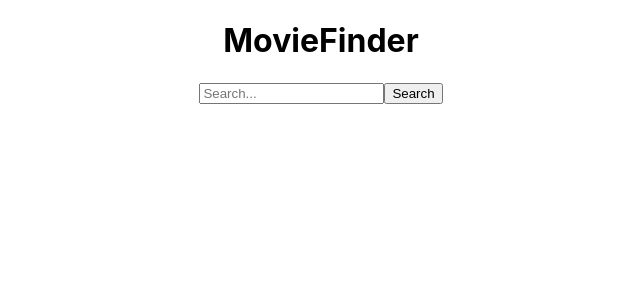
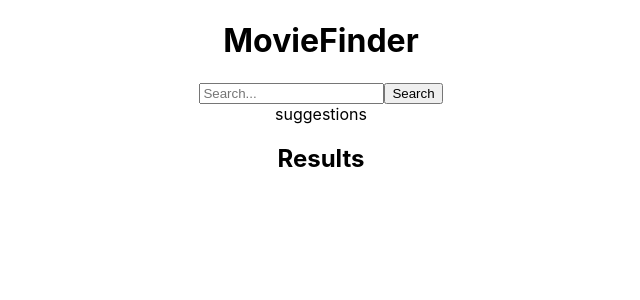
Before and after one commit to marcusasker/moviefinder, a React (Create React App) app in the folder moviefinder/: page / in a window 1280 px wide. Shown: the top 300 px of the page, without its empty margins (319-959 px from the left). Built offline with nearby package versions, Linux system fonts and the light colour scheme.

Commit message:
feat: added searchlogic to SearchField component

```diff
--- a/moviefinder/src/App.js
+++ b/moviefinder/src/App.js
@@ -1,12 +1,16 @@
+import { useState } from 'react';
 import './App.css';
-import { Searchbar } from './components/Searchbar/Searchbar';
+import { SearchField } from './components/SearchField/SearchField';
 import { Navbar } from './components/navbar/Navbar';
+import { Results } from './components/Results/Results';
 
 function App() {
+  const [movies, setMovies] = useState([]);
   return (
     <div className="App">
       <Navbar />
-      <Searchbar />
+      <SearchField setMovies={setMovies} />
+      <Results movies={movies} />
     </div>
   );
 }
--- /dev/null
+++ b/moviefinder/src/actionCreator/fetchMovies.js
@@ -0,0 +1,21 @@
+import axios from "axios";
+
+export const fetchMovies = async (query, autocomplete = false) => {
+  const url = autocomplete
+  ? 'https://api.movies.dcts.se/rpc/movies_autocomplete?q='
+  : 'https://api.movies.dcts.se/rpc/movies_search?q=';
+  if (!query) {
+    return {
+      error: "No query provided"
+    }
+  } else {
+    try {
+      const response = await axios.get(`${url}${query}`);
+      return response.data;
+    } catch (error) {
+      return {
+        error: error.message
+      }
+    }
+  }
+};
--- /dev/null
+++ b/moviefinder/src/components/Results/Results.js
@@ -0,0 +1,16 @@
+import React from 'react'
+
+export const Results = ({ movies = [] }) => {
+  return (
+    <div>
+      <h2>Results</h2>
+      <ul>
+        {movies?.map((movie, index) => {
+          const { title } = movie;
+          return(
+            <li key={index}>{title}</li>
+          )})}
+      </ul>
+    </div>
+  )
+}
--- /dev/null
+++ b/moviefinder/src/components/SearchField/SearchField.js
@@ -0,0 +1,37 @@
+import React, { useState } from 'react'
+import { fetchMovies } from '../../actionCreator/fetchMovies';
+
+export const SearchField = ({ setMovies }) => {
+
+  const [searchValue, setSearchValue] = useState("");
+  const [suggestions, setSuggestions] = useState([]);
+
+
+  const getMovies = async () => {
+    const movies = await fetchMovies(searchValue);
+    setMovies(movies);
+  }
+
+  const fetchAutoComplete = async () => {
+    const suggestions = searchValue && await fetchMovies(searchValue, true);
+    setSuggestions(suggestions);
+  }
+
+  const handleSearch = (e) => {
+    setSearchValue(e.target.value);
+    fetchAutoComplete();
+  }
+
+  return(
+  <div className="flex">
+    <input type="text" onChange={(e) => handleSearch(e)} placeholder="Search..." />
+    <button type="button" onClick={getMovies}>Search</button>
+    <div>
+      suggestions
+      {suggestions?.map((suggestion, index) => (
+      <p key={index}>{suggestion}</p>
+      ))}
+    </div>
+  </div>
+  )
+}
--- a/moviefinder/src/components/Searchbar/Searchbar.js
+++ /dev/null
@@ -1,8 +0,0 @@
-import React from 'react'
-
-export const Searchbar = () => (
-  <div>
-    <input type="text" placeholder="Search..." />
-    <button type="button">Search</button>
-  </div>
-)
```
